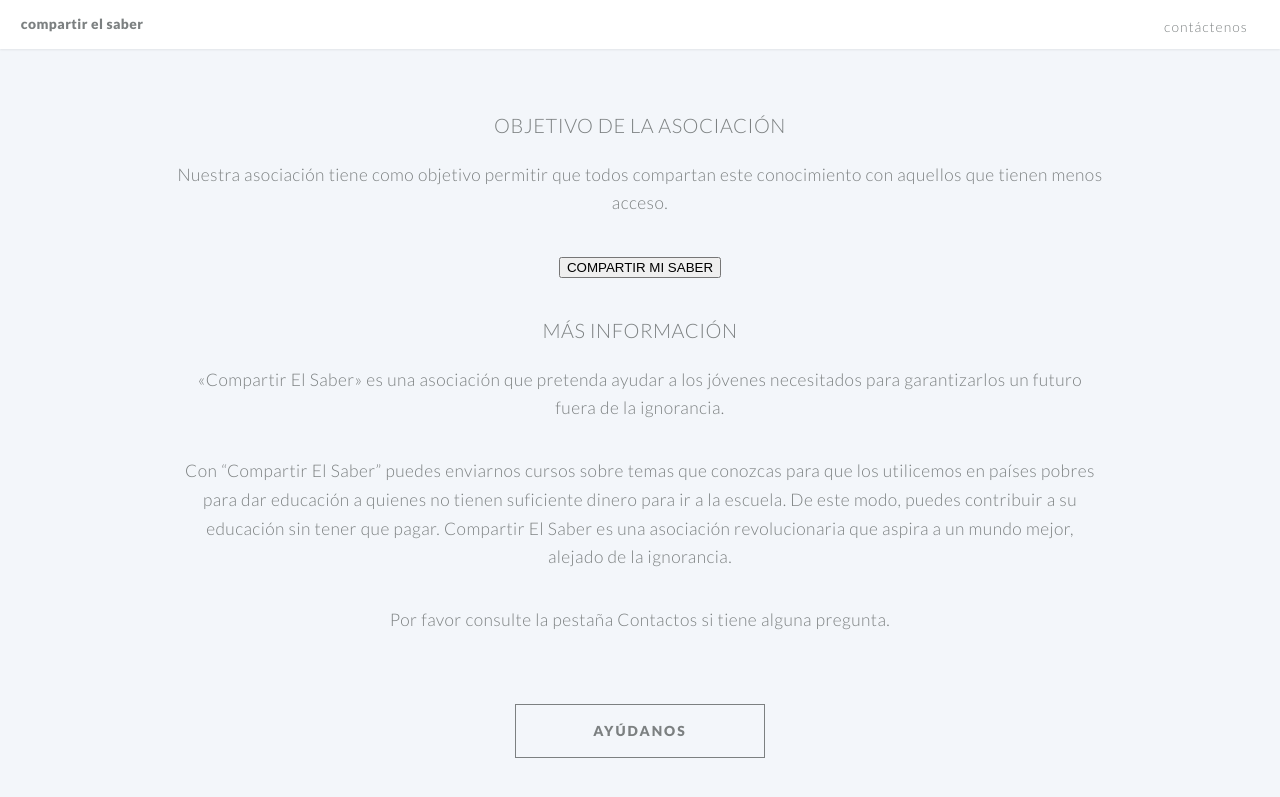
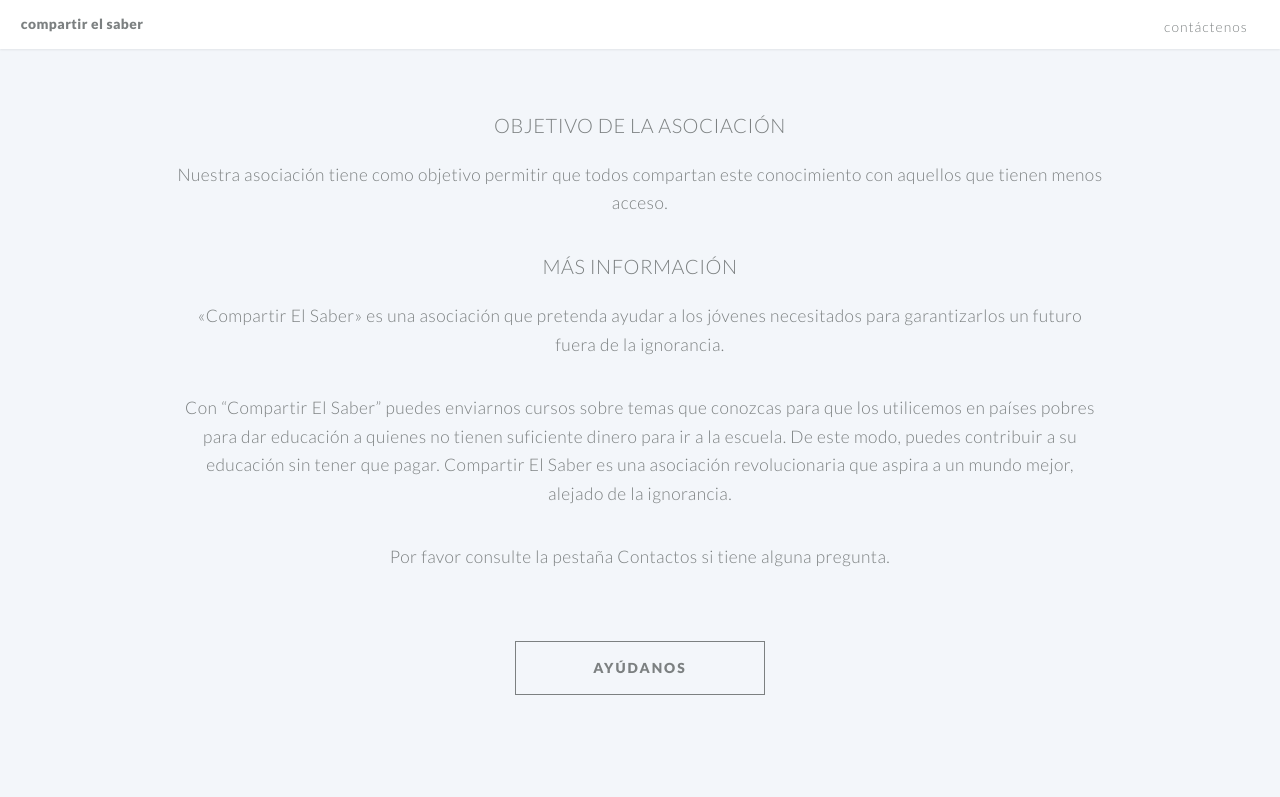
Before and after one commit to misudashi/compartir-el-saber, a Jekyll site: the page built from index.md, in a window 1280 px wide and 900 px high, scrolled down 787 px. Shown: the top 797 px of the window. Built offline with Jekyll 4.4.1, drawn with Linux system fonts in a browser that asks for light colours.

Commit message:
Update index.md

```diff
--- a/index.md
+++ b/index.md
@@ -25,7 +25,7 @@ about_button_label: ayúdanos
 ### OBJETIVO DE LA ASOCIACIÓN
 Nuestra asociación tiene como objetivo permitir que todos compartan este conocimiento con aquellos que tienen menos acceso.
 
-<button href="mailto:compartir-el-saber@gmail.com">COMPARTIR MI SABER
+
 
 ### MÁS INFORMACIÓN
 «Compartir El Saber» es una asociación que pretenda ayudar a los jóvenes necesitados para garantizarlos un futuro fuera de la ignorancia.
```
